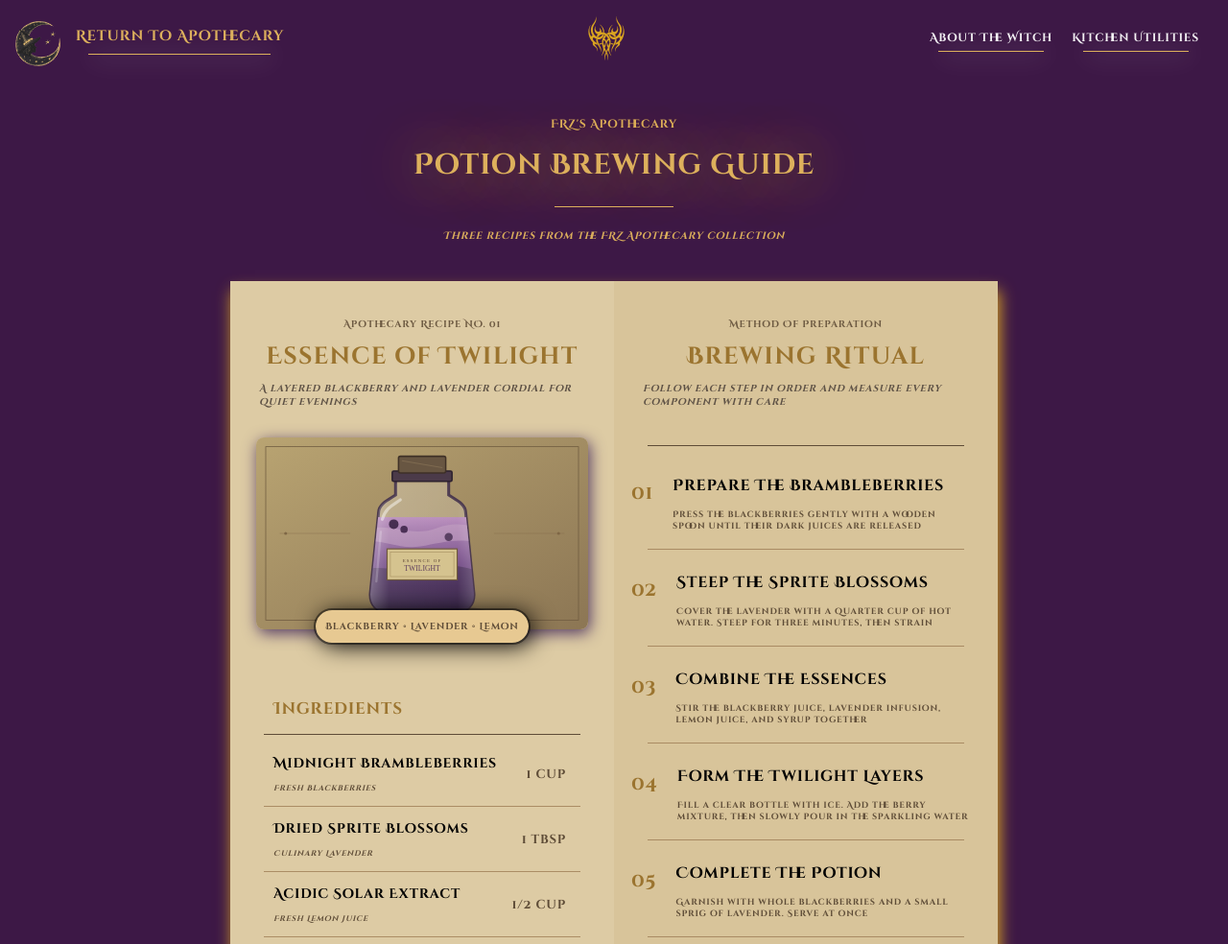
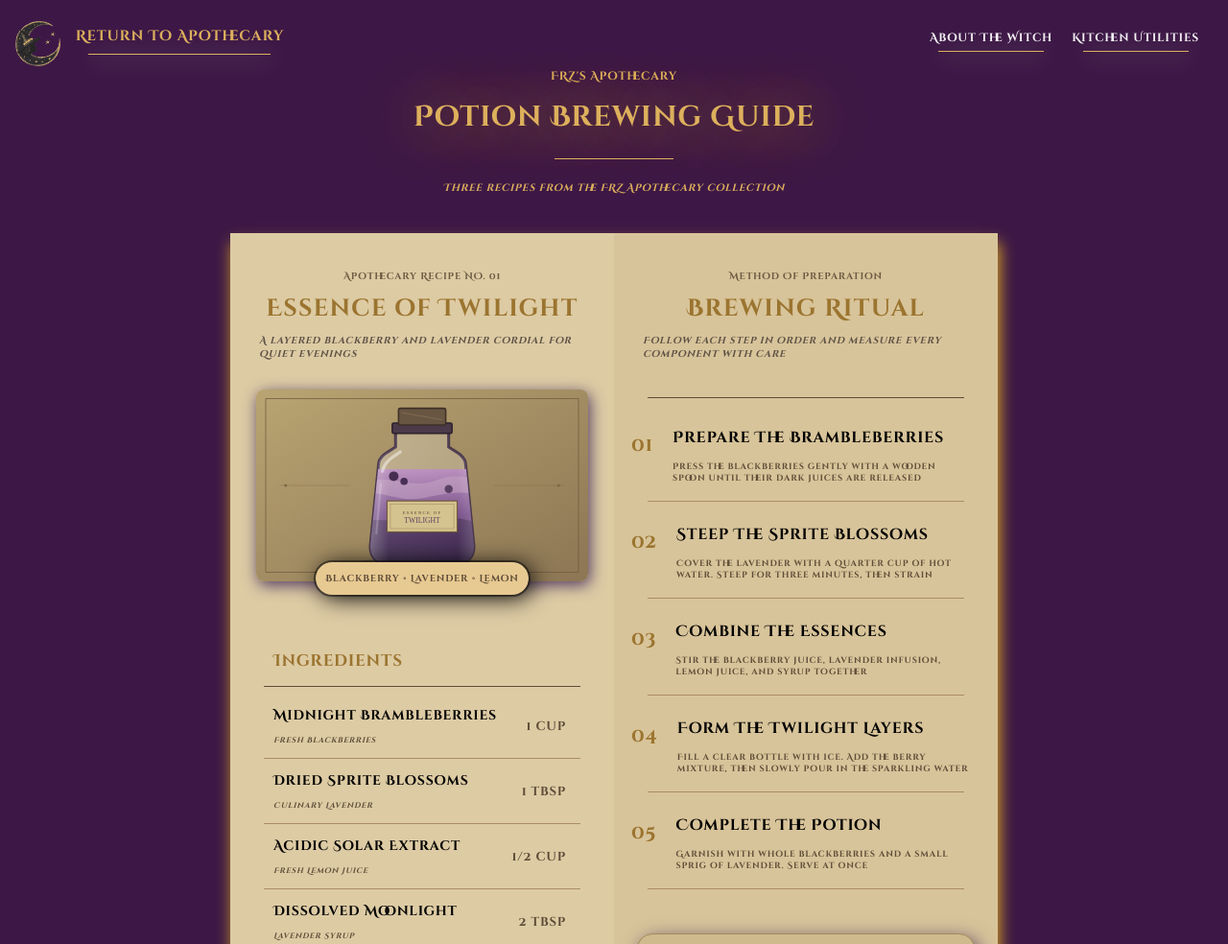
Before and after one commit to MikeBl4ck/Witch-Cauldron-Recipe-Page, a plain HTML site: page recipe-page/index.html in a window 1280 px wide. Shown: the top 984 px of the page at 96% size. Drawn offline with Linux system fonts and the light colour scheme.

Commit message:
Small tweak to recipe page, and removed gold tribal sign from dashboard at top

```diff
--- a/recipe-page/index.html
+++ b/recipe-page/index.html
@@ -20,7 +20,6 @@
         <hr id="returnhr">
         </div>
         </a>
-        <img id="tribalsign" src="../tribalsign-gold.png" alt="Golden Tribal Sign">
         <ul id="tabtray">
             <li id="about">
                 <a id="aboutlink" href="../index.html">
--- a/recipe-page/style.css
+++ b/recipe-page/style.css
@@ -23,6 +23,7 @@ body {
     padding-top: 30px;
     align-items: center;
     gap: 15px;
+    margin-top: -50px;
 }
 
 .largetitle {
@@ -295,7 +296,6 @@ width: 10%;
     display: flex;
     justify-content: center;
     justify-content: space-between;
-    background-color: #3D1846;
 }
 
 #tribalsign {
```
